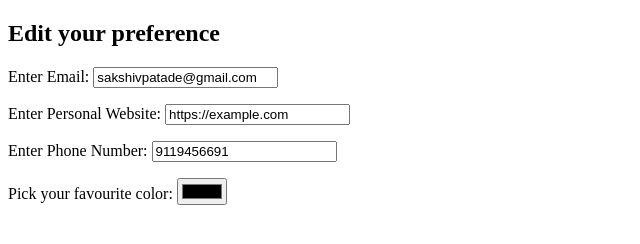
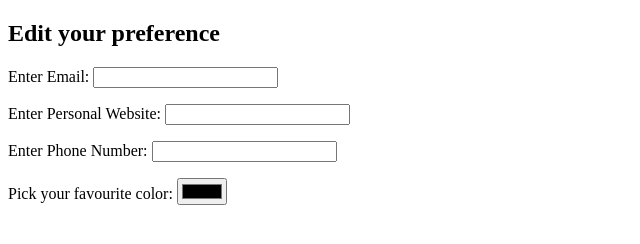
Before and after one commit to Sakshipatade/frontend_lang, a plain HTML site: page Form_Examples/task2.html in a window 1280 px wide. Shown: the whole page, without its empty margins (0-640 px from the left). Drawn offline with Linux system fonts and the light colour scheme.

Commit message:
Update code

```diff
--- a/Form_Examples/task2.html
+++ b/Form_Examples/task2.html
@@ -10,22 +10,22 @@
         <h2>Edit your preference</h2>
         <p>
             <label for="email"> Enter Email:</label>
-            <input type="email" name="email" id="email" required value="sakshivpatade@gmail.com">
+            <input type="email" name="email" id="email" required>
         </p>
 
         <p>
             <label for="website">Enter Personal Website:</label>
-            <input type="url" id="website" required value="https://example.com">
+            <input type="url" id="website" required>
         </p>
 
         <p>
             <label for="number">Enter Phone Number:</label>
-            <input type="number" id="number" required value="9119456691">
+            <input type="number" id="number" required>
         </p>
 
         <p>
             <label for="color">Pick your favourite color:</label>
-            <input type="color" id="color" required value="red">
+            <input type="color" id="color" required>
         </p>
     </form>
 </body>
```
